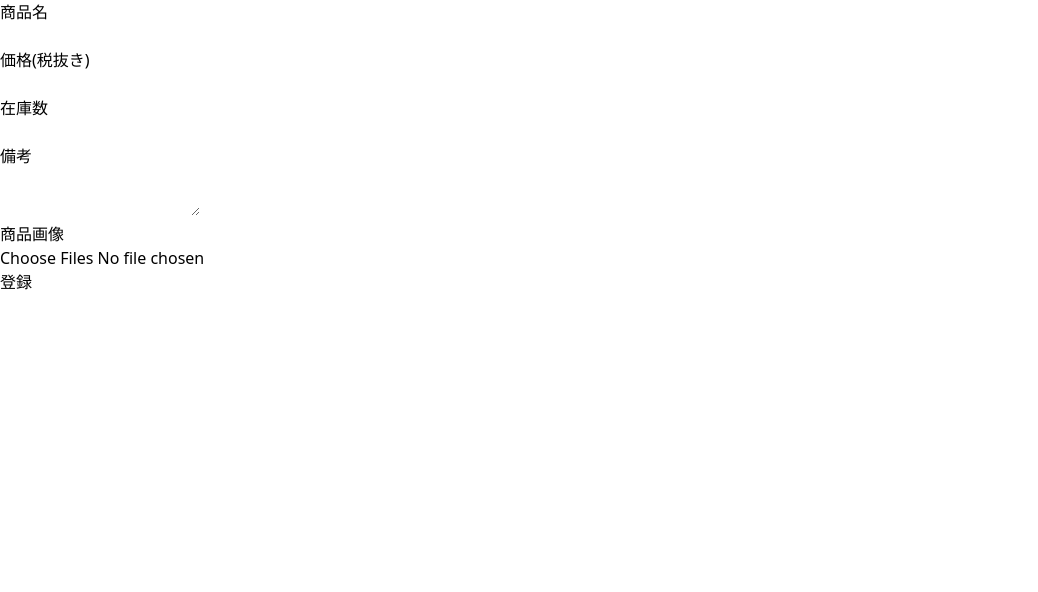
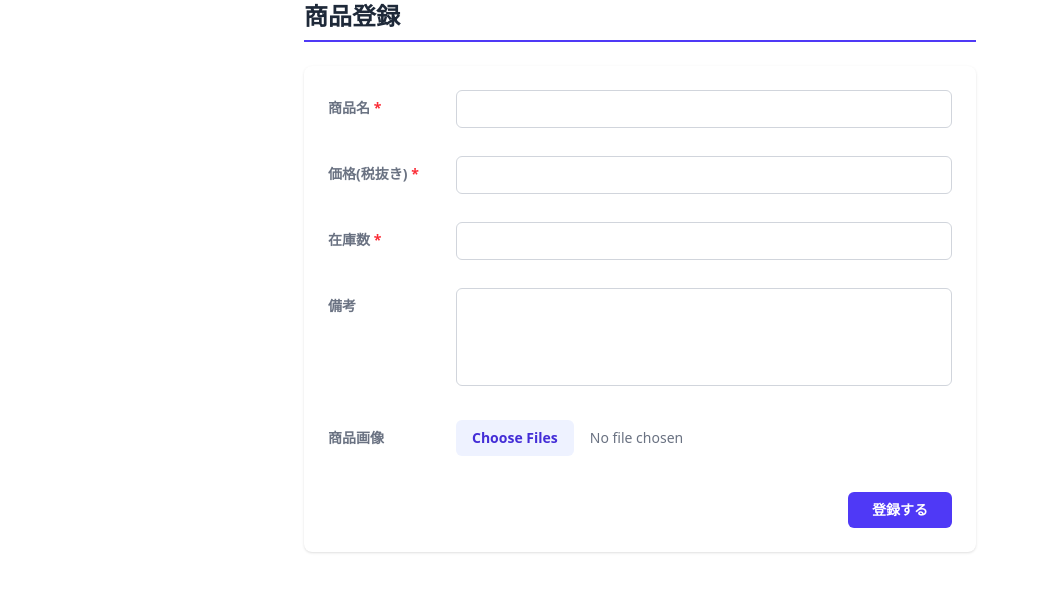
Before and after one commit to misaku54/ec-app, a React (Vite) app in the folder frontend/: page /test in a window 1280 px wide. Shown: the top 592 px of the page, without its empty margins (0-1038 px from the left). Built offline with nearby package versions, Linux system fonts and the light colour scheme; no server answers.

Commit message:
FE:商品登録フォーム3

```diff
--- a/frontend/src/components/pages/ProductCreateForm.tsx
+++ b/frontend/src/components/pages/ProductCreateForm.tsx
@@ -24,89 +24,138 @@ export const ProductCreateForm = () => {
   };
 
   return (
-    <form onSubmit={handleSubmit(onSubmit)}>
-      <div>
-        <label htmlFor="name">商品名</label>
-        <div>
+    <div className="max-w-2xl mx-auto">
+      <h1 className="text-2xl font-bold text-gray-800 mb-6 pb-2 border-b-2 border-indigo-600">
+        商品登録
+      </h1>
+      <form
+        onSubmit={handleSubmit(onSubmit)}
+        className="bg-white rounded-lg shadow p-6 space-y-6"
+      >
+        <div className="flex items-start">
+          <label
+            htmlFor="name"
+            className="w-32 text-sm font-semibold text-gray-500 pt-2 shrink-0"
+          >
+            商品名 <span className="text-red-500">*</span>
+          </label>
+          <div className="flex-1">
             <input
               id="name"
               type="text"
+              className="w-full border border-gray-300 rounded-md px-3 py-2 text-sm focus:outline-none focus:ring-2 focus:ring-indigo-400"
               {...register("name", {
                 required: "商品名は必須です",
-              maxLength: 60,
+                maxLength: { value: 60, message: "商品名は60文字以内で入力してください" },
               })}
             />
-          <p>
+            <p className="text-red-500 text-xs mt-1">
               <ErrorMessage errors={errors} name="name" />
             </p>
           </div>
         </div>
-      <div>
-        <label htmlFor="price">価格(税抜き)</label>
-        <div>
+
+        <div className="flex items-start">
+          <label
+            htmlFor="price"
+            className="w-32 text-sm font-semibold text-gray-500 pt-2 shrink-0"
+          >
+            価格(税抜き) <span className="text-red-500">*</span>
+          </label>
+          <div className="flex-1">
             <input
               id="price"
               type="number"
+              className="w-full border border-gray-300 rounded-md px-3 py-2 text-sm focus:outline-none focus:ring-2 focus:ring-indigo-400"
               {...register("price", {
                 required: "価格は必須です",
-              min: 100,
-              max: 1000000,
+                min: { value: 100, message: "価格は100円以上で入力してください" },
+                max: { value: 1000000, message: "価格は1,000,000円以下で入力してください" },
               })}
             />
-          <p>
+            <p className="text-red-500 text-xs mt-1">
               <ErrorMessage errors={errors} name="price" />
             </p>
           </div>
         </div>
-      <div>
-        <label htmlFor="stock">在庫数</label>
-        <div>
+
+        <div className="flex items-start">
+          <label
+            htmlFor="stock"
+            className="w-32 text-sm font-semibold text-gray-500 pt-2 shrink-0"
+          >
+            在庫数 <span className="text-red-500">*</span>
+          </label>
+          <div className="flex-1">
             <input
               id="stock"
               type="number"
+              className="w-full border border-gray-300 rounded-md px-3 py-2 text-sm focus:outline-none focus:ring-2 focus:ring-indigo-400"
               {...register("stock", {
                 required: "在庫数は必須です",
-              min: 1,
-              max: 100,
+                min: { value: 1, message: "在庫数は1以上で入力してください" },
+                max: { value: 100, message: "在庫数は100以下で入力してください" },
               })}
             />
-          <p>
+            <p className="text-red-500 text-xs mt-1">
               <ErrorMessage errors={errors} name="stock" />
             </p>
           </div>
         </div>
-      <div>
-        <label htmlFor="description">備考</label>
-        <div>
+
+        <div className="flex items-start">
+          <label
+            htmlFor="description"
+            className="w-32 text-sm font-semibold text-gray-500 pt-2 shrink-0"
+          >
+            備考
+          </label>
+          <div className="flex-1">
             <textarea
               id="description"
+              rows={4}
+              className="w-full border border-gray-300 rounded-md px-3 py-2 text-sm focus:outline-none focus:ring-2 focus:ring-indigo-400 resize-none"
               {...register("description", {
-              maxLength: 3000,
+                maxLength: { value: 3000, message: "備考は3000文字以内で入力してください" },
               })}
             />
-          <p>
+            <p className="text-red-500 text-xs mt-1">
               <ErrorMessage errors={errors} name="description" />
             </p>
           </div>
         </div>
-      <div>
-        <label htmlFor="imageFiles">商品画像</label>
-        <div>
+
+        <div className="flex items-start">
+          <label
+            htmlFor="imageFiles"
+            className="w-32 text-sm font-semibold text-gray-500 pt-2 shrink-0"
+          >
+            商品画像
+          </label>
+          <div className="flex-1">
             <input
               id="imageFiles"
               type="file"
+              multiple
               accept=".png"
-            multiple
+              className="w-full text-sm text-gray-500 file:mr-4 file:py-2 file:px-4 file:rounded-md file:border-0 file:text-sm file:font-semibold file:bg-indigo-50 file:text-indigo-700 hover:file:bg-indigo-100"
               {...register("imageFiles")}
             />
-          <p>
+            <p className="text-red-500 text-xs mt-1">
               <ErrorMessage errors={errors} name="imageFiles" />
             </p>
           </div>
         </div>
-      <div>
-        <button type="submit">登録</button>
+
+        <div className="flex justify-end pt-2">
+          <button
+            type="submit"
+            className="bg-indigo-600 text-white px-6 py-2 rounded-md text-sm font-semibold hover:bg-indigo-700 transition-colors"
+          >
+            登録する
+          </button>
         </div>
       </form>
+    </div>
   );
 };
```
Lines whose indentation alone changed are shown as unchanged.
